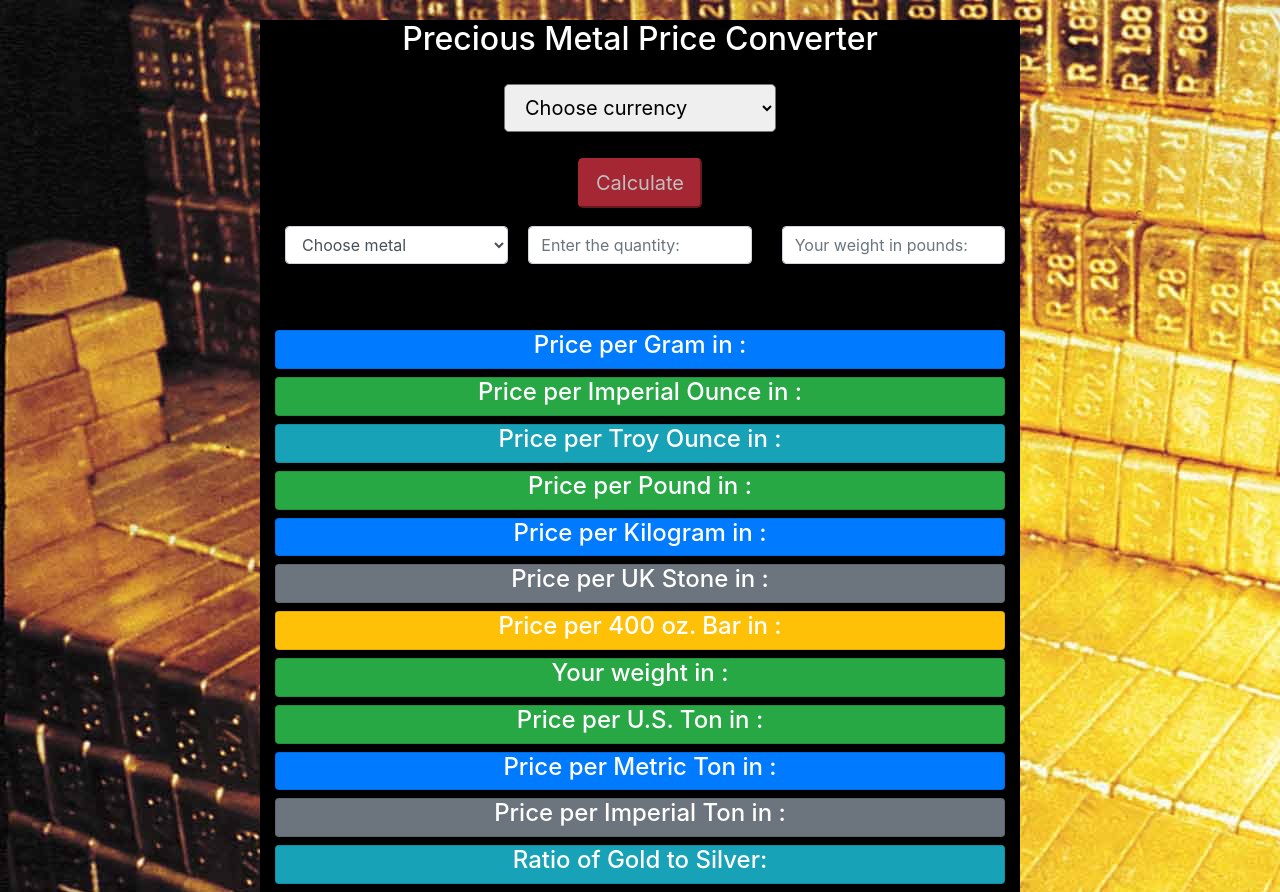
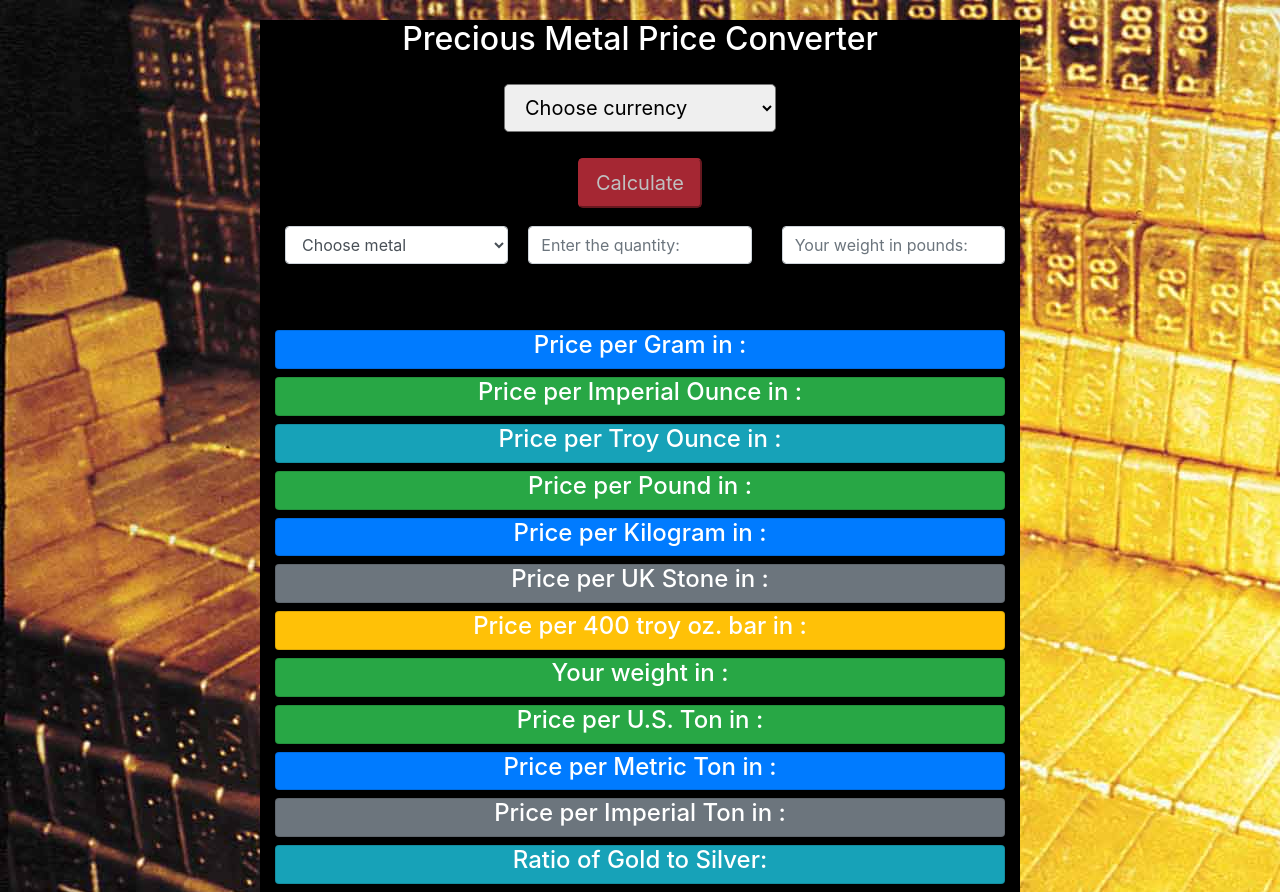
Before and after one commit to vibraniumforge/precious-metal-price, a React (Create React App) app: page / in a window 1280 px wide. Built offline with nearby package versions, Linux system fonts and the light colour scheme.

Commit message:
slight text change

```diff
--- a/src/Components/ResultCards.js
+++ b/src/Components/ResultCards.js
@@ -185,7 +185,8 @@ class ResultCards extends React.PureComponent {
               <div id="barOutput">
                 <h4>
                   {this.props.metalChoice} Price per{" "}
-                  {this.props.amount !== 1 ? this.props.amount : ""} 400 oz. Bar
+                  {this.props.amount !== 1 ? this.props.amount : ""} 400 troy
+                  oz. bar
                   {this.props.amount > 1 ? "s" : ""} in {this.props.currency}:{" "}
                   <span className="number">
                     {this.props.currencySignIsBefore === true
```
